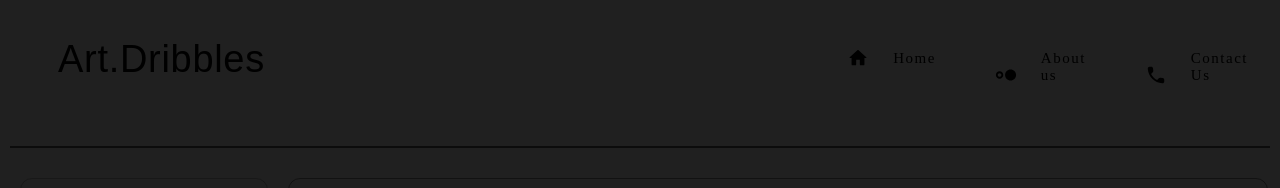
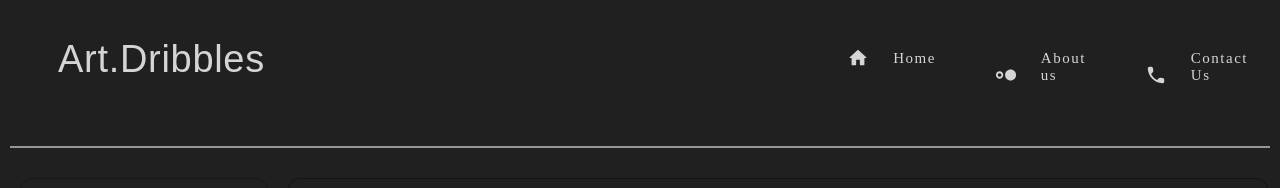
Before and after one commit to Pragyani/art-gallery, a React (Create React App) app: page / in a window 1280 px wide. Shown: the top 188 px of the page. Built offline with nearby package versions, Linux system fonts and the light colour scheme.

Commit message:
add: chnages in color of navigationbar

```diff
--- a/src/NavigationBar/nav.css
+++ b/src/NavigationBar/nav.css
@@ -24,6 +24,8 @@
     letter-spacing: 0.7px;
     font-weight: 350;
     font-size: 38px;
+    color: rgba(255, 255, 255, 0.812);
+    cursor: pointer;
 }
 
 .navBar .nav-p2 {
@@ -40,7 +42,7 @@
 }
 
 hr {
-    color: rgba(0, 0, 0, 0.612);
+    color: rgba(255, 255, 255, 0.526);
     border: 1px solid;
     margin-left: 10px;
     margin-right: 10px;
@@ -53,7 +55,7 @@ hr {
     transition: all 0.3s ease-in-out;
     border: none;
     padding: 10px;
-    color: black;
+    color: rgba(255, 255, 255, 0.812);
     letter-spacing: 1.5px;
     border-radius: 30px;
     font-size: 15px;
@@ -71,9 +73,9 @@ hr {
 }
 
 .nav-p2 .nav-ul .ul-li:hover {
-    background-color: #6B8A7A;
+    background-color: #4e97c4;
     border-color: #6B8A7A;
-    box-shadow: 3px 3px 7px #6B8A7A;
+    box-shadow: 3px 3px 7px #c9e1d5;
 }
 
 .nav-p2 .nav-ul .ul-li .material-icons {
```
